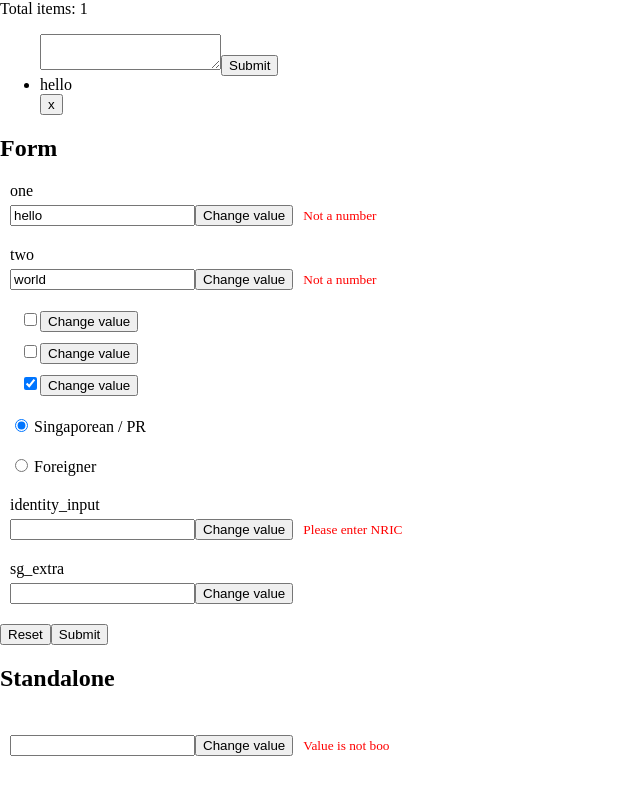
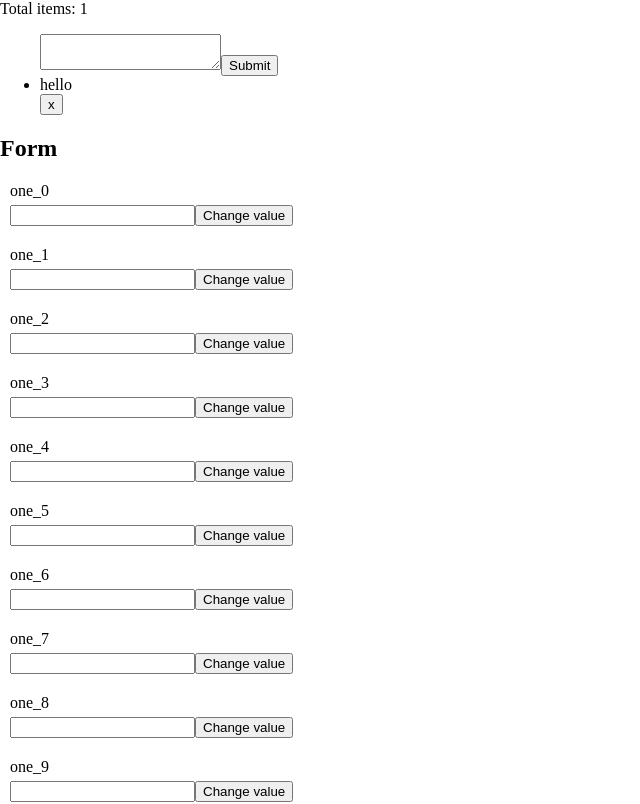
Before and after one commit to Antonrostov/hookmaster, a Next.js app: page / in a window 1280 px wide. Shown: the top 804 px of the page, without its empty margins (0-640 px from the left). Built offline with nearby package versions, Linux system fonts and the light colour scheme.

Commit message:
Use loadtest case

```diff
--- a/components/FormBuilder/index.jsx
+++ b/components/FormBuilder/index.jsx
@@ -9,7 +9,6 @@ export default function FormBuilder(props) {
       changes
     });
     setChangeCount(changeCount + 1);
-    console.log(state);
     return Promise.resolve(state);
   }
   function onSubmit(state) {
--- a/pages/index.jsx
+++ b/pages/index.jsx
@@ -4,16 +4,11 @@ import FormBuilder from "components/FormBuilder";
 import FormInput from "components/FormInput";
 import getFormConfig, { getLargeConfig } from "./getFormConfig";
 export default function AgendaPage() {
-  const initialState = {
-    one: "hello",
-    two: "world",
-    check_1: false,
-    check_2: false,
-    check_3: true,
-    radio_1: "Singaporean / PR",
-    identity_input: ""
-  };
-  const config = getFormConfig();
+  const config = getLargeConfig();
+  const initialState = {};
+  Object.keys(config.nodes).forEach(k => {
+    initialState[k] = "";
+  });
   const newInitialState = config.runChanges({
     oldState: {},
     newState: initialState,
```
